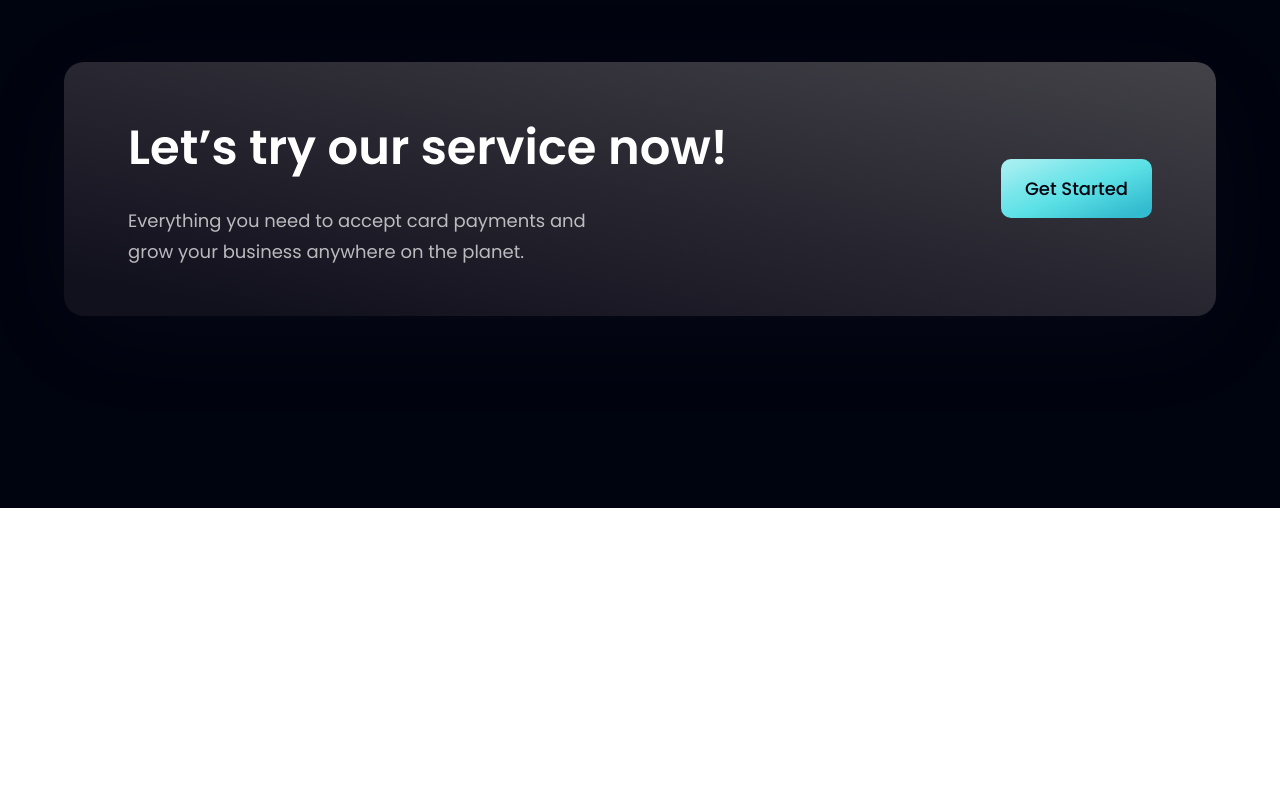
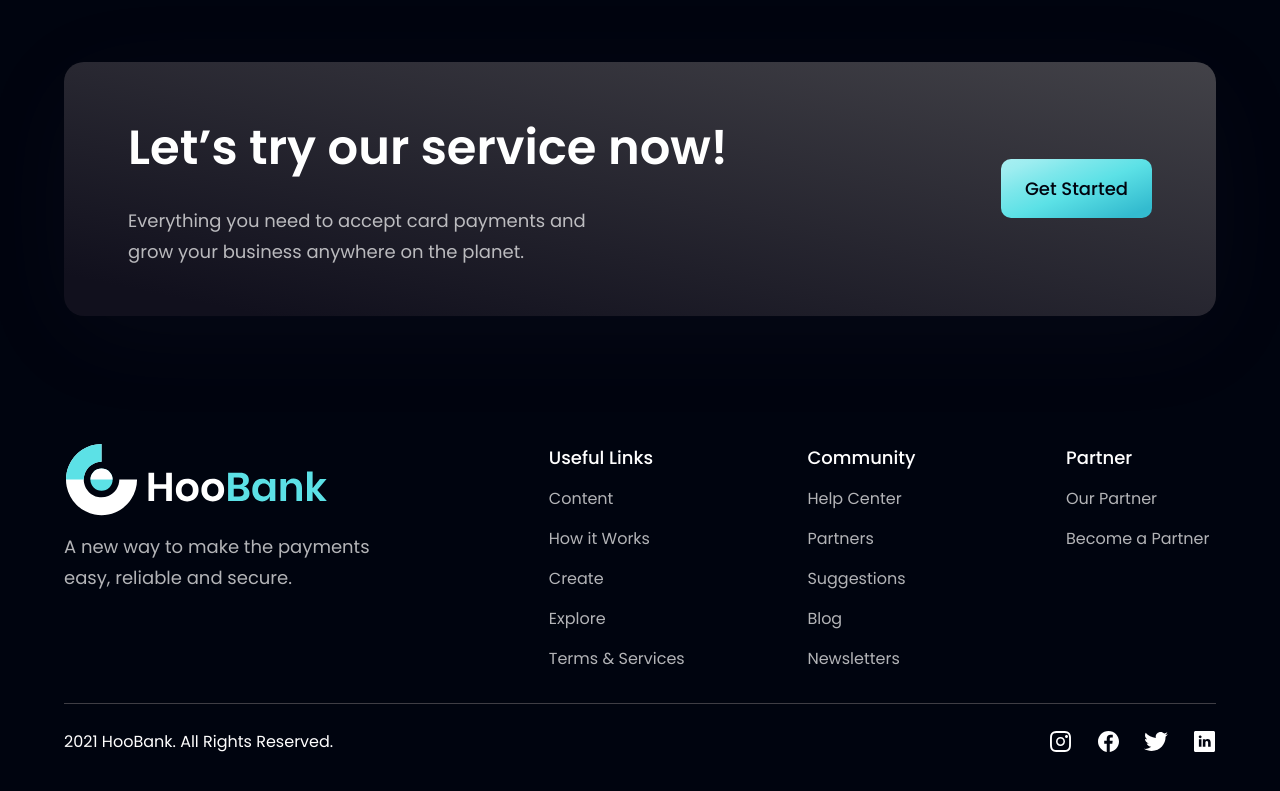
Before and after one commit to dimusiq/vite-react-project, a React (Vite) app: page / in a window 1280 px wide. Shown: the part 4066-4857 px from the top of the page. Before the commit the page ends 4574 px from the top, so only its background shows below. Built offline with nearby package versions, Linux system fonts and the light colour scheme.

Commit message:
added footer component

```diff
--- a/src/components/Footer.jsx
+++ b/src/components/Footer.jsx
@@ -1,10 +1,60 @@
 import styles from '../styles';
 import { logo } from '../assets';
-import { footerLinks } from '../constants';
+import { footerLinks, socialMedia } from '../constants';
 
 const Footer = () => (
 	<section className={`${styles.flexCenter} ${styles.paddingY} flex-col`}>
-		<div ></div>
+		<div className={`${styles.flexStart} md:flex-row flex-col mb-8 w-full`}>
+			<div className='flex-1 flex flex-col justify-start mr-10'>
+				<img
+					src={logo}
+					alt='hoobank'
+					className='w-[266px] h-[72px] object-contain'
+				/>
+				<p className={`${styles.paragraph} mt-4 max-w-[310px]`}>
+					A new way to make the payments easy, reliable and secure.
+				</p>
+			</div>
+			<div className='flex-[1.5] w-full flex flex-row justify-between flex-wrap md:mt-0 mt-10'>
+				{footerLinks.map((footerLink) => (
+					<div
+						key={footerLink.key}
+						className='flex flex-col ss:my-0 my-4 min-w-[150px]'>
+						<h4 className='font-poppins font-medium text-[18px] leading-[27px]  text-white'>
+							{footerLink.title}
+						</h4>
+						<ul className='list-none mt-4'>
+							{footerLink.links.map((link, index) => (
+								<li
+									key={link.name}
+									className={`font-poppins font-normal text-[16px] leading-[24px] text-dimWhite hover:text-secondary cursor-pointer ${
+										index !== footerLink.links.length - 1 ? 'mb-4' : 'mb-0'
+									}`}>
+									{link.name}
+								</li>
+							))}
+						</ul>
+					</div>
+				))}
+			</div>
+		</div>
+		<div className='w-full flex justify-between items-center md:flex-row flex-col pt-6 border-t-[1px] border-t-[#3F3E45]'>
+			<p className='font-poppins font-normal text-center leading-[27px]  text-white'>
+				2021 HooBank. All Rights Reserved.
+			</p>
+			<div className='flex flex-row md:mt-0 mt-6'>
+				{socialMedia.map((social, index) => (
+					<img
+						key={social.id}
+						src={social.icon}
+						alt={social.id}
+						className={`w-[24px] h-[21px] object-contain cursor-pointer ${
+							index !== socialMedia.length - 1 ? 'mr-6' : 'mr-0'
+						}`}
+					/>
+				))}
+			</div>
+		</div>
 	</section>
 );
 
```
